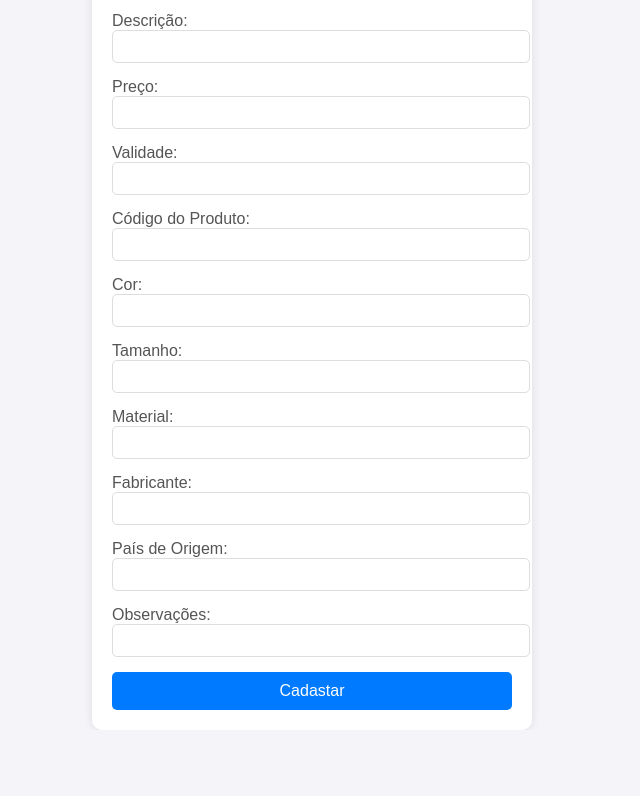
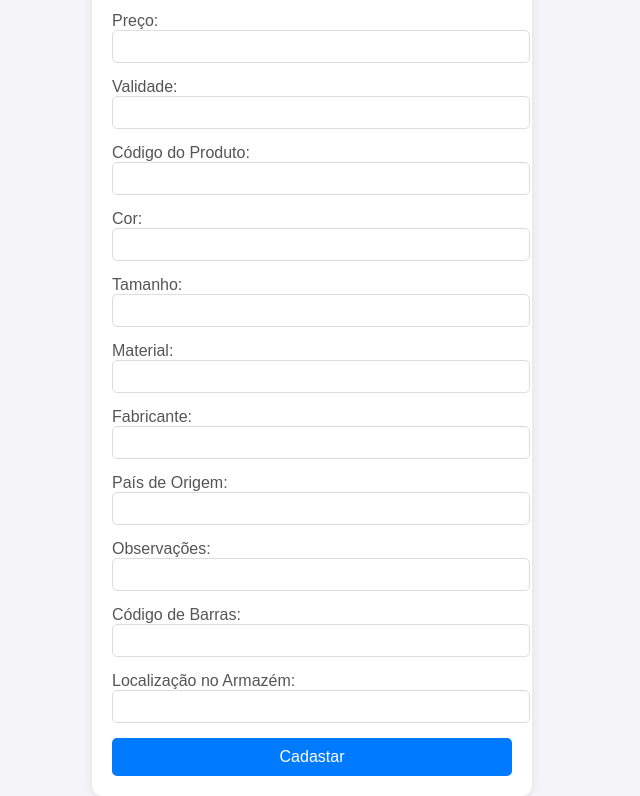
Before and after one commit to FernandesLR/deploy, a plain HTML site: page index.html in a window 1280 px wide. Shown: the part 111-907 px from the top of the page, without its empty margins (328-968 px from the left). Before the commit the page ends 841 px from the top, so only its background shows below. Drawn offline with Linux system fonts and the light colour scheme.

Commit message:
Add files via upload

```diff
--- a/index.html
+++ b/index.html
@@ -55,6 +55,14 @@
                 <label for="productObservations">Observações:</label>
                 <input id="text" name="productObservations">
             </div>
+            <div>
+                <label for="CodBarras">Código de Barras:</label>
+                <input id="text" name="Cods">
+            </div>
+            <div>
+                <label for="productObservations">Localização no Armazém:</label>
+                <input id="text" name="Armazemloc">
+            </div>
             <a href="./page2.html" class="submit-btn">Cadastar</a>
         </div>
     </div>
```
